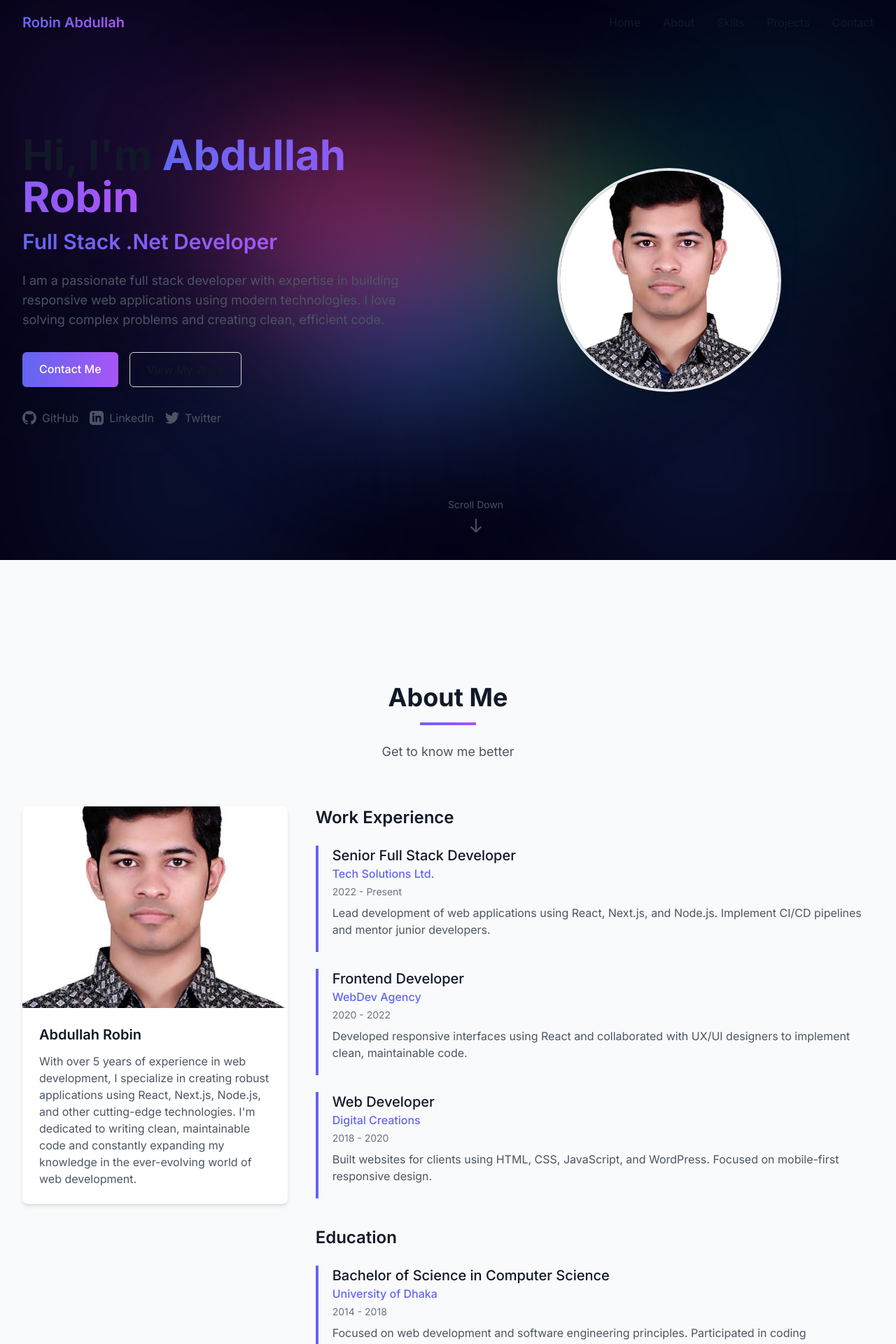
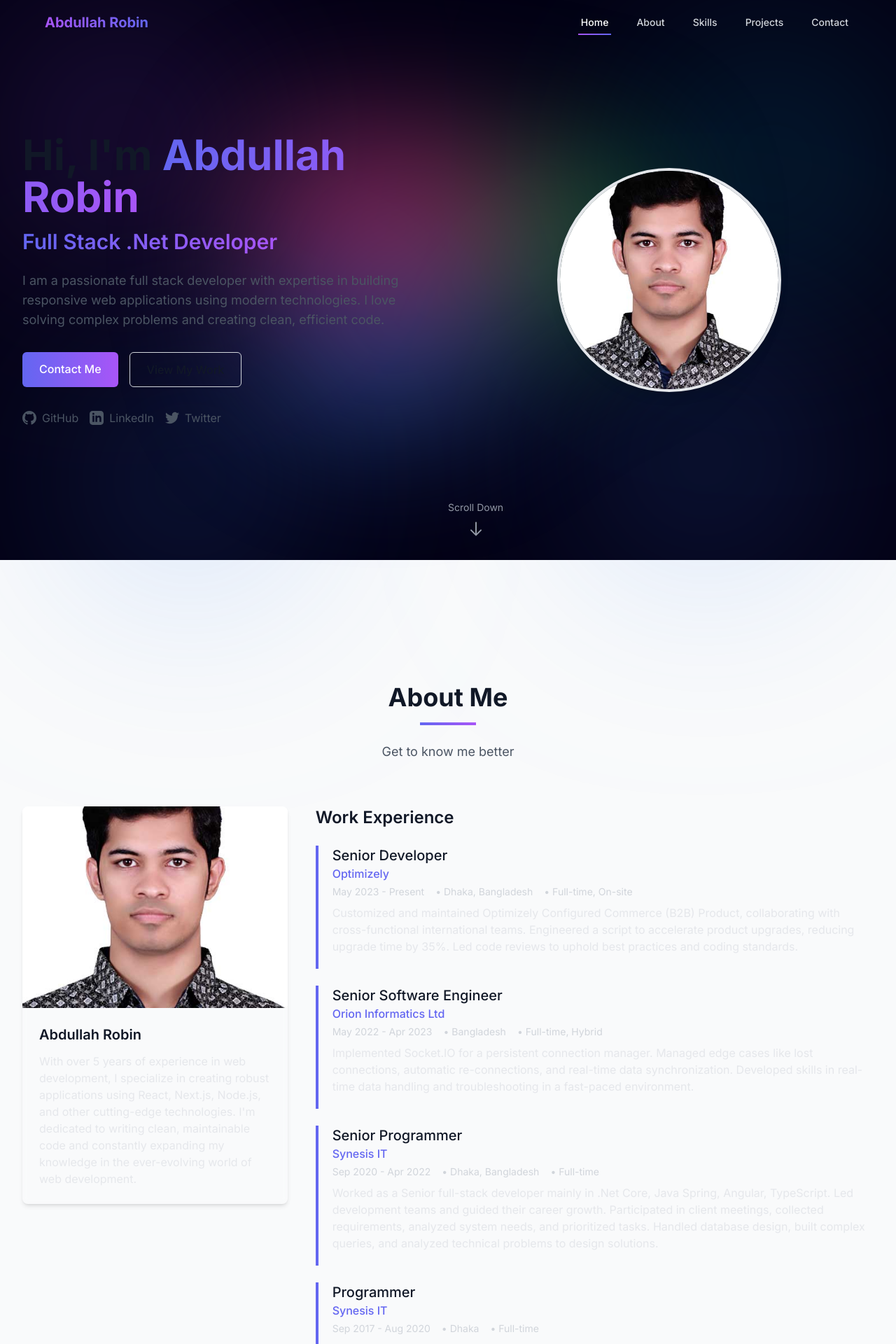
Before and after one commit to robinabdullah/robinabdullah.github.io, a Next.js app: page / in a window 1280 px wide. Shown: the top 1920 px of the page at 70% size. Built offline with nearby package versions, Linux system fonts and the light colour scheme.

Commit message:
active state styling and background animation sync

```diff
--- a/src/components/layout/Header.tsx
+++ b/src/components/layout/Header.tsx
@@ -3,14 +3,31 @@
 import { useState, useEffect } from 'react';
 import Link from 'next/link';
 
+// Array of section IDs to track
+const SECTIONS = ['home', 'about', 'skills', 'projects', 'contact'];
+
 export default function Header() {
   const [isMenuOpen, setIsMenuOpen] = useState(false);
   const [scrolled, setScrolled] = useState(false);
+  const [activeSection, setActiveSection] = useState('home');
 
-  // Handle scroll event to add background to header on scroll
+  // Handle scroll events to update header background and active section
   useEffect(() => {
     const handleScroll = () => {
+      // Update header background
       setScrolled(window.scrollY > 50);
+
+      // Update active section based on scroll position
+      const currentPosition = window.scrollY + 100; // Offset to trigger section earlier
+
+      // Find the current section by checking section positions
+      for (let i = SECTIONS.length - 1; i >= 0; i--) {
+        const section = document.getElementById(SECTIONS[i]);
+        if (section && section.offsetTop <= currentPosition) {
+          setActiveSection(SECTIONS[i]);
+          break;
+        }
+      }
     };
 
     window.addEventListener('scroll', handleScroll);
@@ -22,32 +39,32 @@ export default function Header() {
   };
 
   return (
-    <header className={`fixed top-0 left-0 right-0 z-50 ${
-      scrolled ? 'bg-white/80 backdrop-blur-md shadow-sm' : 'bg-transparent'
-    } transition-all duration-300`}>
-      <div className="max-w-7xl mx-auto px-4 sm:px-6 lg:px-8">
+    <nav className={`fixed w-full top-0 z-50 transition-all duration-500 ${
+      scrolled ? 'bg-[#030014]/80 backdrop-blur-md shadow-lg' : 'bg-transparent'
+    }`}>
+      <div className="mx-auto px-4 sm:px-6 lg:px-[5%]">
         <div className="flex items-center justify-between h-16">
           {/* Logo */}
           <div className="flex-shrink-0">
-            <Link href="/" className="text-xl font-semibold">
-              <span className="gradient-text">Robin Abdullah</span>
+            <Link href="/" className="text-xl font-bold bg-gradient-to-r from-[#a855f7] to-[#6366f1] bg-clip-text text-transparent">
+              Abdullah Robin
             </Link>
           </div>
 
           {/* Desktop Navigation */}
-          <nav className="hidden md:block">
-            <ul className="flex space-x-8">
-              <li><Link href="#home" className="hover:text-primary-light">Home</Link></li>
-              <li><Link href="#about" className="hover:text-primary-light">About</Link></li>
-              <li><Link href="#skills" className="hover:text-primary-light">Skills</Link></li>
-              <li><Link href="#projects" className="hover:text-primary-light">Projects</Link></li>
-              <li><Link href="#contact" className="hover:text-primary-light">Contact</Link></li>
-            </ul>
-          </nav>
+          <div className="hidden md:block">
+            <div className="ml-8 flex items-center space-x-8">
+              <NavLink href="#home" label="Home" isActive={activeSection === 'home'} />
+              <NavLink href="#about" label="About" isActive={activeSection === 'about'} />
+              <NavLink href="#skills" label="Skills" isActive={activeSection === 'skills'} />
+              <NavLink href="#projects" label="Projects" isActive={activeSection === 'projects'} />
+              <NavLink href="#contact" label="Contact" isActive={activeSection === 'contact'} />
+            </div>
+          </div>
 
           {/* Mobile Menu Button */}
           <button
-            className="md:hidden text-gray-600 focus:outline-none"
+            className="md:hidden text-gray-300 focus:outline-none"
             onClick={toggleMenu}
             aria-label="Toggle mobile menu"
           >
@@ -64,16 +81,60 @@ export default function Header() {
 
       {/* Mobile Menu */}
       {isMenuOpen && (
-        <div className="md:hidden bg-white shadow-md">
-          <ul className="px-4 pt-2 pb-4 space-y-2">
-            <li><Link href="#home" className="block py-2 hover:text-primary-light" onClick={toggleMenu}>Home</Link></li>
-            <li><Link href="#about" className="block py-2 hover:text-primary-light" onClick={toggleMenu}>About</Link></li>
-            <li><Link href="#skills" className="block py-2 hover:text-primary-light" onClick={toggleMenu}>Skills</Link></li>
-            <li><Link href="#projects" className="block py-2 hover:text-primary-light" onClick={toggleMenu}>Projects</Link></li>
-            <li><Link href="#contact" className="block py-2 hover:text-primary-light" onClick={toggleMenu}>Contact</Link></li>
-          </ul>
+        <div className="md:hidden bg-[#030014]/95 backdrop-blur-md shadow-lg">
+          <div className="px-4 pt-2 pb-4 space-y-2">
+            <MobileNavLink href="#home" label="Home" onClick={toggleMenu} isActive={activeSection === 'home'} />
+            <MobileNavLink href="#about" label="About" onClick={toggleMenu} isActive={activeSection === 'about'} />
+            <MobileNavLink href="#skills" label="Skills" onClick={toggleMenu} isActive={activeSection === 'skills'} />
+            <MobileNavLink href="#projects" label="Projects" onClick={toggleMenu} isActive={activeSection === 'projects'} />
+            <MobileNavLink href="#contact" label="Contact" onClick={toggleMenu} isActive={activeSection === 'contact'} />
+          </div>
         </div>
       )}
-    </header>
+    </nav>
   );
 }
+
+// Desktop Navigation Link with hover effect and active state
+function NavLink({ href, label, isActive }: { href: string; label: string; isActive: boolean }) {
+  return (
+    <Link
+      href={href}
+      className={`group relative px-1 py-2 text-sm font-medium ${
+        isActive ? 'text-white' : 'text-gray-300 hover:text-white'
+      } transition-colors duration-300`}
+    >
+      {label}
+      <span className={`absolute inset-x-0 bottom-0 h-0.5 bg-gradient-to-r from-[#a855f7] to-[#6366f1] transform ${
+        isActive ? 'scale-x-100' : 'scale-x-0 group-hover:scale-x-100'
+      } origin-left transition-transform duration-300`}></span>
+    </Link>
+  );
+}
+
+// Mobile Navigation Link with active state
+function MobileNavLink({
+  href,
+  label,
+  onClick,
+  isActive
+}: {
+  href: string;
+  label: string;
+  onClick: () => void;
+  isActive: boolean;
+}) {
+  return (
+    <Link
+      href={href}
+      className={`block py-2 px-3 rounded transition-colors duration-300 ${
+        isActive
+        ? 'text-white bg-gradient-to-r from-[#a855f7]/20 to-[#6366f1]/20 border-l-2 border-[#a855f7]'
+        : 'text-gray-300 hover:text-white hover:bg-[#ffffff10]'
+      }`}
+      onClick={onClick}
+    >
+      {label}
+    </Link>
+  );
+}
--- a/src/components/sections/About.tsx
+++ b/src/components/sections/About.tsx
@@ -12,6 +12,8 @@ interface AboutProps {
     position: string;
     period: string;
     description: string;
+    location?: string;
+    workType?: string;
   }>;
   education: Array<{
     institution: string;
@@ -23,7 +25,7 @@ interface AboutProps {
 
 export default function About({ name, about, avatar, experience, education }: AboutProps) {
   return (
-    <section id="about" className="py-20 bg-gray-50">
+    <section id="about" className="py-20">
       <div className="section-container">
         <motion.div
           initial={{ opacity: 0, y: 20 }}
@@ -48,7 +50,7 @@ export default function About({ name, about, avatar, experience, education }: Ab
             transition={{ duration: 0.5 }}
             className="md:col-span-1"
           >
-            <div className="bg-white rounded-lg shadow-md overflow-hidden">
+            <div className="bg-white/10 backdrop-blur-sm rounded-lg shadow-md overflow-hidden">
               <div className="relative h-72 w-full">
                 <Image
                   src={avatar}
@@ -59,7 +61,7 @@ export default function About({ name, about, avatar, experience, education }: Ab
               </div>
               <div className="p-6">
                 <h3 className="text-xl font-semibold mb-3">{name}</h3>
-                <p className="text-gray-600">{about}</p>
+                <p className="text-gray-200">{about}</p>
               </div>
             </div>
           </motion.div>
@@ -80,8 +82,12 @@ export default function About({ name, about, avatar, experience, education }: Ab
                   <div key={index} className="border-l-4 border-primary-light pl-5 pb-5">
                     <h4 className="text-xl font-medium">{item.position}</h4>
                     <p className="text-primary-light font-medium">{item.company}</p>
-                    <p className="text-gray-500 text-sm mt-1">{item.period}</p>
-                    <p className="text-gray-600 mt-2">{item.description}</p>
+                    <div className="flex flex-wrap gap-x-4 text-gray-300 text-sm mt-1">
+                      <p>{item.period}</p>
+                      {item.location && <p>• {item.location}</p>}
+                      {item.workType && <p>• {item.workType}</p>}
+                    </div>
+                    <p className="text-gray-200 mt-2">{item.description}</p>
                   </div>
                 ))}
               </div>
@@ -95,8 +101,8 @@ export default function About({ name, about, avatar, experience, education }: Ab
                   <div key={index} className="border-l-4 border-primary-light pl-5 pb-5">
                     <h4 className="text-xl font-medium">{item.degree}</h4>
                     <p className="text-primary-light font-medium">{item.institution}</p>
-                    <p className="text-gray-500 text-sm mt-1">{item.period}</p>
-                    <p className="text-gray-600 mt-2">{item.description}</p>
+                    <p className="text-gray-300 text-sm mt-1">{item.period}</p>
+                    <p className="text-gray-200 mt-2">{item.description}</p>
                   </div>
                 ))}
               </div>
--- a/src/components/sections/Projects.tsx
+++ b/src/components/sections/Projects.tsx
@@ -17,7 +17,7 @@ interface ProjectsProps {
 
 export default function Projects({ projects }: ProjectsProps) {
   return (
-    <section id="projects" className="py-20 bg-gray-50">
+    <section id="projects" className="py-20">
       <div className="section-container">
         <motion.div
           initial={{ opacity: 0, y: 20 }}
@@ -28,7 +28,7 @@ export default function Projects({ projects }: ProjectsProps) {
         >
           <h2 className="text-3xl md:text-4xl font-bold mb-4">My Projects</h2>
           <div className="w-20 h-1 bg-gradient-to-r from-primary-light to-primary-dark mx-auto mb-6"></div>
-          <p className="text-lg text-gray-600 max-w-3xl mx-auto">
+          <p className="text-lg text-gray-200 max-w-3xl mx-auto">
             A selection of my recent work
           </p>
         </motion.div>
@@ -66,7 +66,7 @@ function ProjectCard({ project, index }: ProjectCardProps) {
       whileInView={{ opacity: 1, y: 0 }}
       viewport={{ once: true }}
       transition={{ duration: 0.5, delay: index * 0.1 }}
-      className="bg-white rounded-lg shadow-md overflow-hidden"
+      className="bg-white/10 backdrop-blur-sm rounded-lg shadow-md overflow-hidden"
     >
       <div className="relative h-64 w-full">
         <Image
@@ -78,13 +78,13 @@ function ProjectCard({ project, index }: ProjectCardProps) {
       </div>
       <div className="p-6">
         <h3 className="text-xl font-semibold mb-2">{project.title}</h3>
-        <p className="text-gray-600 mb-4">{project.description}</p>
+        <p className="text-gray-200 mb-4">{project.description}</p>
 
         <div className="flex flex-wrap gap-2 mb-4">
           {project.technologies.map((tech, i) => (
             <span
               key={i}
-              className="bg-gray-100 text-gray-700 px-3 py-1 rounded-full text-sm"
+              className="bg-gray-800/50 text-gray-200 px-3 py-1 rounded-full text-sm"
             >
               {tech}
             </span>
@@ -104,7 +104,7 @@ function ProjectCard({ project, index }: ProjectCardProps) {
             href={project.githubUrl}
             target="_blank"
             rel="noopener noreferrer"
-            className="button-secondary text-sm px-4 py-2"
+            className="button-secondary text-sm px-4 py-2 bg-white/10 hover:bg-white/20 border-gray-700"
           >
             View Code
           </Link>
--- a/src/data/portfolio.json
+++ b/src/data/portfolio.json
@@ -46,22 +46,44 @@
   },
   "experience": [
     {
-      "company": "Tech Solutions Ltd.",
-      "position": "Senior Full Stack Developer",
-      "period": "2022 - Present",
-      "description": "Lead development of web applications using React, Next.js, and Node.js. Implement CI/CD pipelines and mentor junior developers."
+      "company": "Optimizely",
+      "position": "Senior Developer",
+      "period": "May 2023 - Present",
+      "description": "Customized and maintained Optimizely Configured Commerce (B2B) Product, collaborating with cross-functional international teams. Engineered a script to accelerate product upgrades, reducing upgrade time by 35%. Led code reviews to uphold best practices and coding standards.",
+      "location": "Dhaka, Bangladesh",
+      "workType": "Full-time, On-site"
     },
     {
-      "company": "WebDev Agency",
-      "position": "Frontend Developer",
-      "period": "2020 - 2022",
-      "description": "Developed responsive interfaces using React and collaborated with UX/UI designers to implement clean, maintainable code."
+      "company": "Orion Informatics Ltd",
+      "position": "Senior Software Engineer",
+      "period": "May 2022 - Apr 2023",
+      "description": "Implemented Socket.IO for a persistent connection manager. Managed edge cases like lost connections, automatic re-connections, and real-time data synchronization. Developed skills in real-time data handling and troubleshooting in a fast-paced environment.",
+      "location": "Bangladesh",
+      "workType": "Full-time, Hybrid"
     },
     {
-      "company": "Digital Creations",
-      "position": "Web Developer",
-      "period": "2018 - 2020",
-      "description": "Built websites for clients using HTML, CSS, JavaScript, and WordPress. Focused on mobile-first responsive design."
+      "company": "Synesis IT",
+      "position": "Senior Programmer",
+      "period": "Sep 2020 - Apr 2022",
+      "description": "Worked as a Senior full-stack developer mainly in .Net Core, Java Spring, Angular, TypeScript. Led development teams and guided their career growth. Participated in client meetings, collected requirements, analyzed system needs, and prioritized tasks. Handled database design, built complex queries, and analyzed technical problems to design solutions.",
+      "location": "Dhaka, Bangladesh",
+      "workType": "Full-time"
+    },
+    {
+      "company": "Synesis IT",
+      "position": "Programmer",
+      "period": "Sep 2017 - Aug 2020",
+      "description": "Worked as a full-stack developer mainly in .Net Core, Java Spring, Angular. Practiced agile methodologies for improving software quality at each release. Initialized projects from scratch using design principles and standard coding conventions. Created highly readable, clean and easily maintainable source code.",
+      "location": "Dhaka",
+      "workType": "Full-time"
+    },
+    {
+      "company": "Freelance",
+      "position": "Freelance Software Engineer",
+      "period": "Apr 2016 - May 2017",
+      "description": "Developed software for clients while completing my degree. Successfully delivered and deployed three projects built with ASP.Net web and ASP.NET WPF. One project expanded to multiple development phases as new requirements emerged.",
+      "location": "Bangladesh",
+      "workType": "Freelance"
     }
   ],
   "education": [
```
